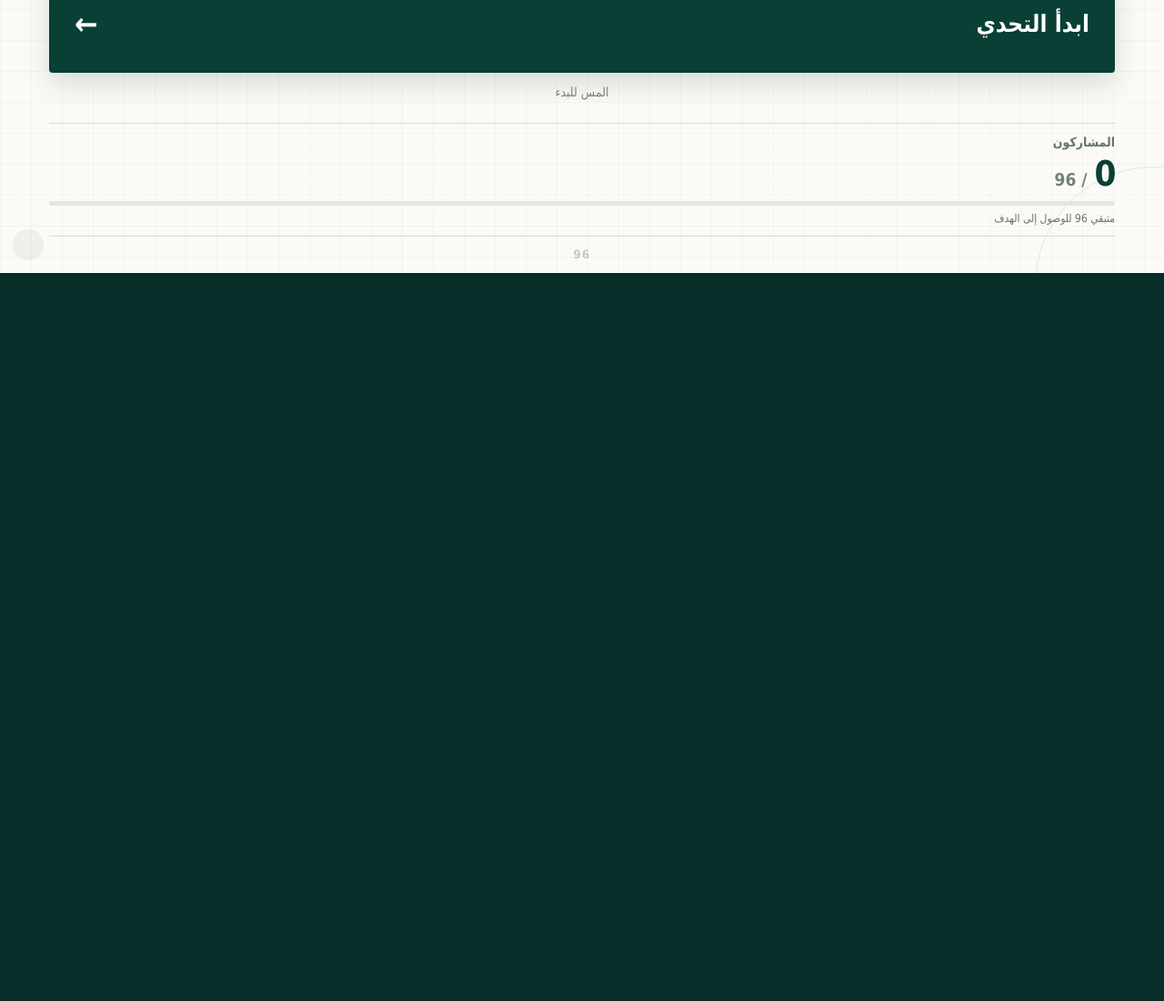
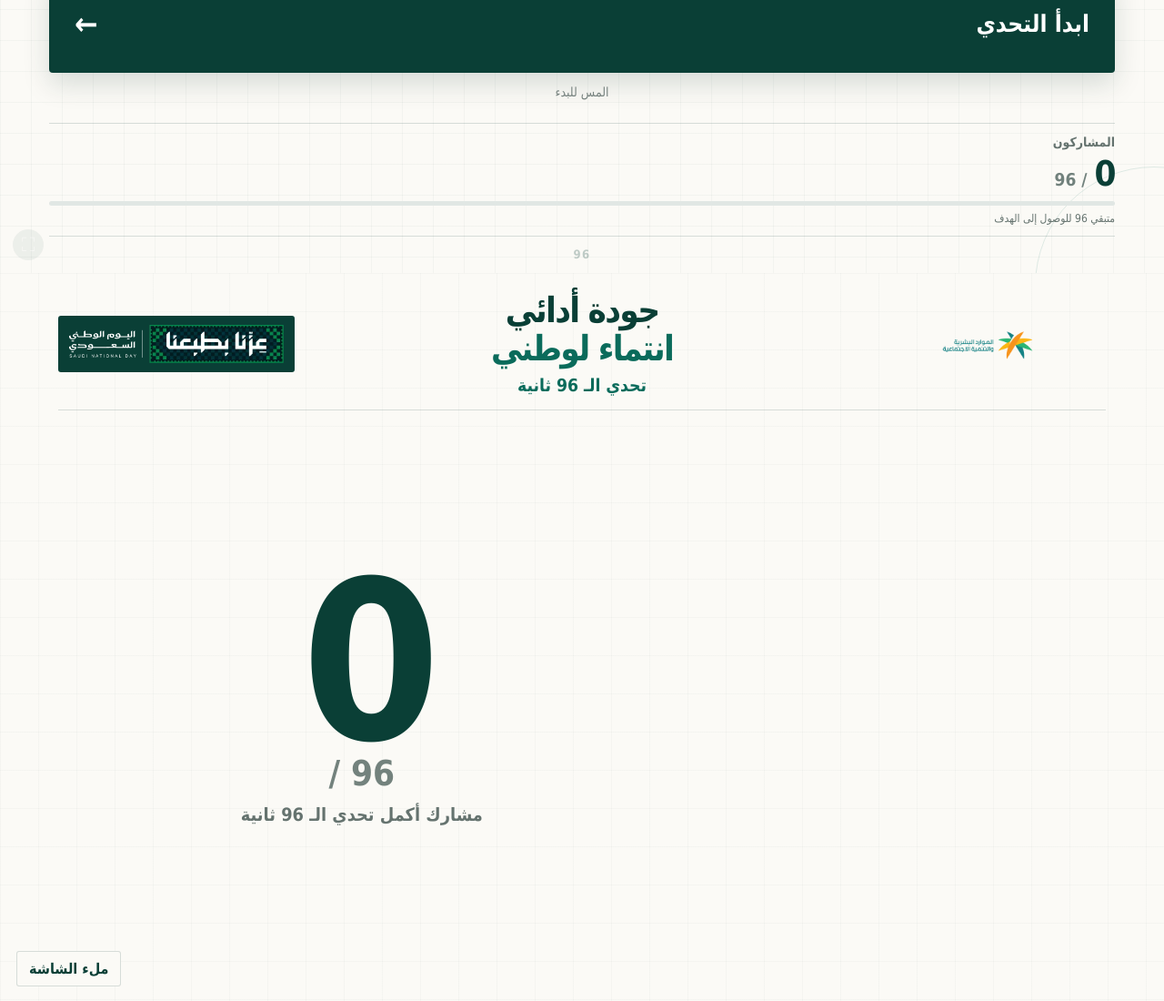
Before and after one commit to MohamedKasabgy/HRSD, a website built with Vite: page index.html in a window 1280 px wide. Shown: the part 500-1600 px from the top of the page at 91% size. Before the commit the page ends 800 px from the top, so only its background shows below. Built offline with nearby package versions, Linux system fonts and the light colour scheme; some packages are replaced by stand-ins of ours; no server answers; the database is empty.

Commit message:
Fit display content in landscape screens

```diff
--- a/styles.css
+++ b/styles.css
@@ -242,6 +242,20 @@ h1 span { color:var(--green); }
 .completion-message { position:absolute; z-index:3; top:40%; right:50%; transform:translate(50%,-50%); background:var(--green-dark); color:white; padding:24px 42px; text-align:center; box-shadow:var(--shadow); animation:completion-in .6s ease both; }.completion-message strong,.completion-message span { display:block; }.completion-message strong { font-size:clamp(26px,3.5vw,48px); }.completion-message span { margin-top:8px; font-size:20px; opacity:.85; } @keyframes completion-in { from { opacity:0; transform:translate(50%,-45%) scale(.94); } to { opacity:1; transform:translate(50%,-50%) scale(1); } }
 .display-fullscreen { position:absolute; z-index:4; left:18px; bottom:16px; border:1px solid var(--line); background:var(--paper); color:var(--green-dark); border-radius:3px; padding:9px 13px; font-weight:700; cursor:pointer; transition:opacity .2s; }.display-fullscreen.is-muted { opacity:.2; }.display-status { position:absolute; z-index:2; bottom:12px; right:50%; transform:translateX(50%); margin:0; color:#7b8984; font-size:12px; }
 
+/* في الوضع الأفقي نعرض الرسالة الأساسية فقط؛ لا مساحة لإحصاءات ثانوية. */
+@media (orientation: landscape) {
+  .display-app { display:grid; grid-template-rows:auto minmax(0,1fr); height:100dvh; min-height:0; padding:clamp(18px,2.5vh,38px) clamp(32px,5vw,88px); }
+  .display-header { padding-bottom:clamp(12px,1.8vh,22px); }
+  .display-stage { height:100%; min-height:0; padding-top:clamp(12px,2vh,24px); grid-template-columns:minmax(0,1.55fr) minmax(270px,.72fr); grid-template-areas:"grid count"; column-gap:clamp(30px,5vw,90px); }
+  .display-count { border:0; padding:0; align-self:center; }
+  .display-count strong { font-size:clamp(150px,19vw,280px); }
+  .display-count > span { margin-top:12px; }
+  .display-count p { margin-top:12px; }
+  .participant-grid { width:100%; max-width:980px; aspect-ratio:12 / 8; grid-template-rows:repeat(8,1fr); align-self:center; }
+  .participant-cell { aspect-ratio:auto; }
+  .display-stats, .display-distribution, .display-status { display:none; }
+}
+
 @media (max-height: 760px) {
   .brandbar { height:92px; padding:14px 30px; }
   .screen { inset:92px 0 0; padding-top:22px; padding-bottom:18px; }
```
